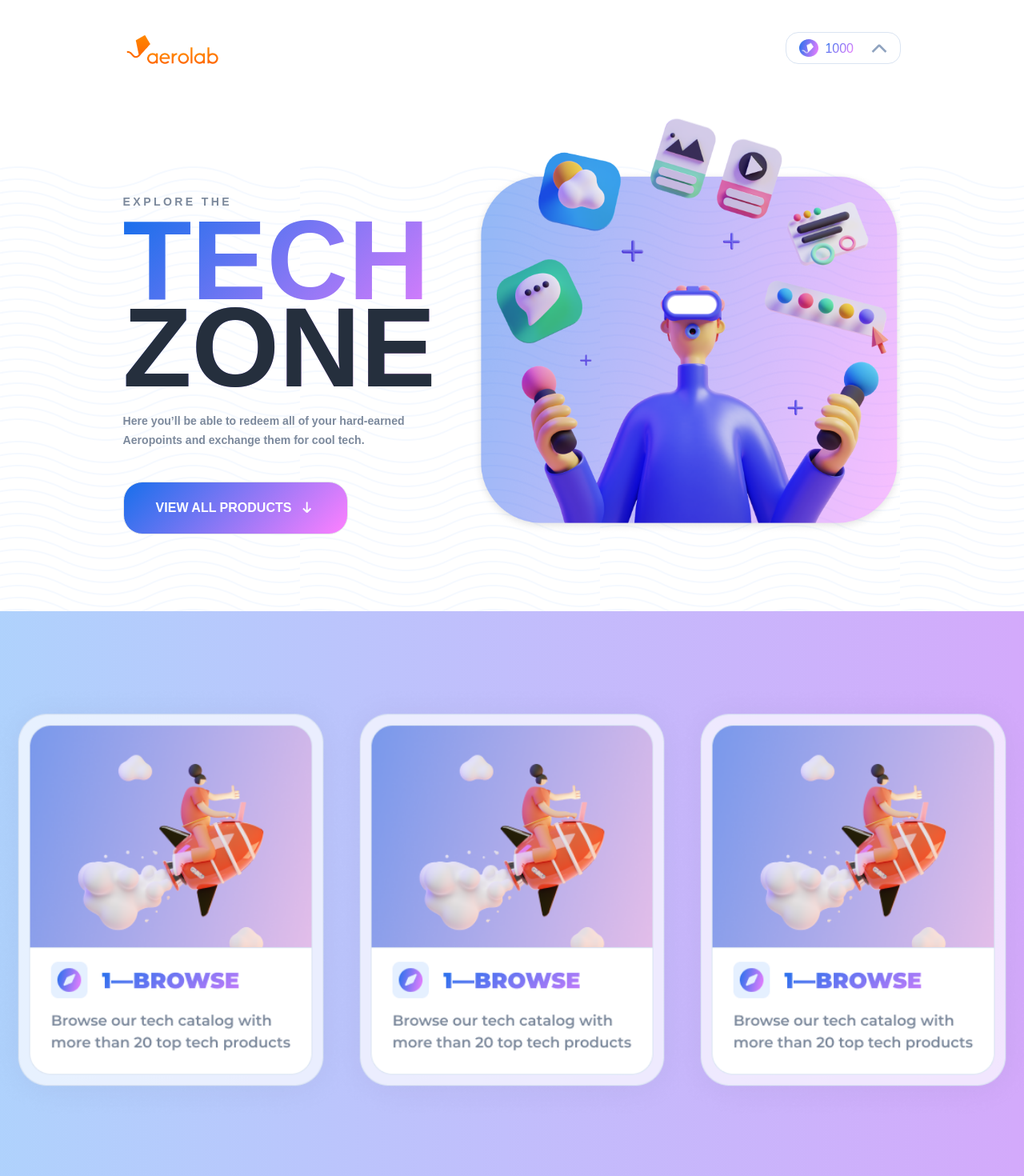
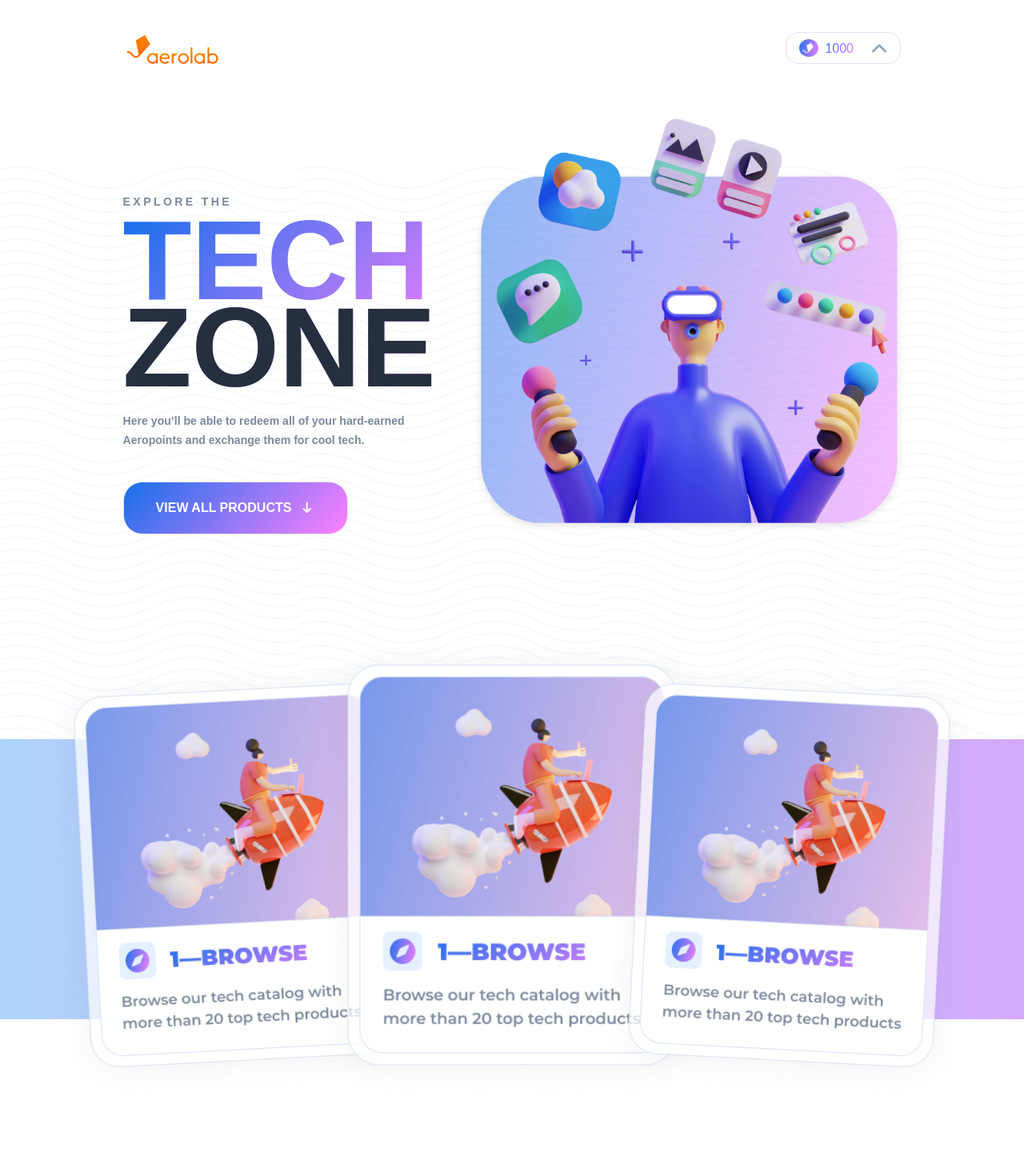
Before and after one commit to Kashif-Saleem-Ghuman/catalog-loyalty-program, a Next.js app: page / in a window 1280 px wide. Shown: the top 1470 px of the page at 80% size. After the commit the page ends 1385 px from the top, so only its background shows below. Built offline with nearby package versions, Linux system fonts and the light colour scheme.

Commit message:
Refac: Into cards styled for desktop

```diff
--- a/app/page.js
+++ b/app/page.js
@@ -8,7 +8,7 @@ export default function Home() {
   return (
     <>
       <main className="background xl:mt-20 pb-28 md:pb-72 xl:pb-0">
-        <section className="xl:pb-24 xl:flex xl:ms-12vw xl:me-7.5vw ">
+        <section className="xl:pb-64 xl:flex xl:ms-12vw xl:me-7.5vw ">
           <div className=" pt-10 xl:pt-8 mx-5 px-6 md:mx-auto md:w-5/12 xl:flex xl:flex-col xl:max-w-[30vw] xl:ps-0 xl:pe-0 xl:mx-0 xl:justify-items-end">
             <h2 className="text-center text-Neutral-600 text-base font-semibold tracking-24% xl:text-start xl:text-1-vw">
               EXPLORE THE
--- a/components/Illustration.js
+++ b/components/Illustration.js
@@ -8,30 +8,30 @@ const Illustartion = () => {
   return (
     <div
       className="flex justify-center
-    w-full background-color h-[1716px] relative "
+    w-full background-color h-[1716px] xl:h-[350px] relative "
     >
       <Image
         src={illustationImage}
         alt="hero"
-        className="xl:hidden overflow-x-auto absolute bottom-[80%] md:bottom-[89%] w-full md:w-[57%]"
+        className="xl:hidden absolute bottom-[80%] md:bottom-[89%] w-full md:w-[57%]"
       />
 
       <Image
         src={intro1}
         alt="intro-card"
-        className="absolute top-[15%] md:top-[5%] hover:scale-105 transition duration-500 ease-in-out w-full md:w-1/3"
+        className="absolute top-[15%] md:top-[5%] xl:top-[-40%] hover:scale-105 transition duration-500 ease-in-out w-full md:w-1/3 xl:w-[36%] xl:z-10"
         onClick={() => console.log("click")}
       />
       <Image
         src={intro1}
         alt="intro-card"
-        className="absolute top-[45%] md:top-[5%] md:right-0 hover:scale-105 transition duration-500 ease-in-out w-full md:w-1/3"
+        className="absolute top-[45%] md:top-[5%] xl:top-[-30%] md:right-0 xl:right-20  hover:scale-105 transition duration-500 ease-in-out w-full md:w-1/3 xl:rotate-[3deg] xl:z-20"
         onClick={() => console.log("click")}
       />
       <Image
         src={intro1}
         alt="intro-card"
-        className="absolute top-[75%] md:top-[5%] md:left-0 hover:scale-105 transition duration-500 ease-in-out w-full md:w-1/3"
+        className="absolute top-[75%] md:top-[5%] xl:left-20 xl:top-[-30%] md:left-0 hover:scale-105 transition duration-500 ease-in-out w-full md:w-1/3 xl:rotate-[-3deg] xl:z-0"
         onClick={() => console.log("click")}
       />
     </div>
```
